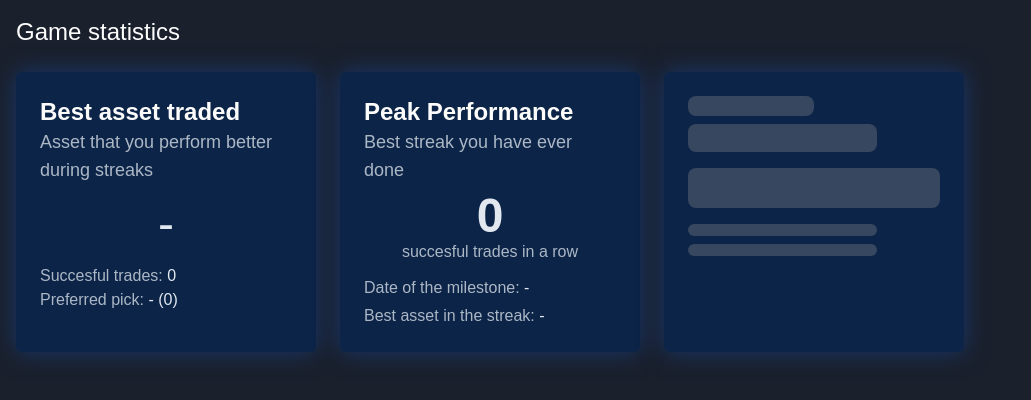
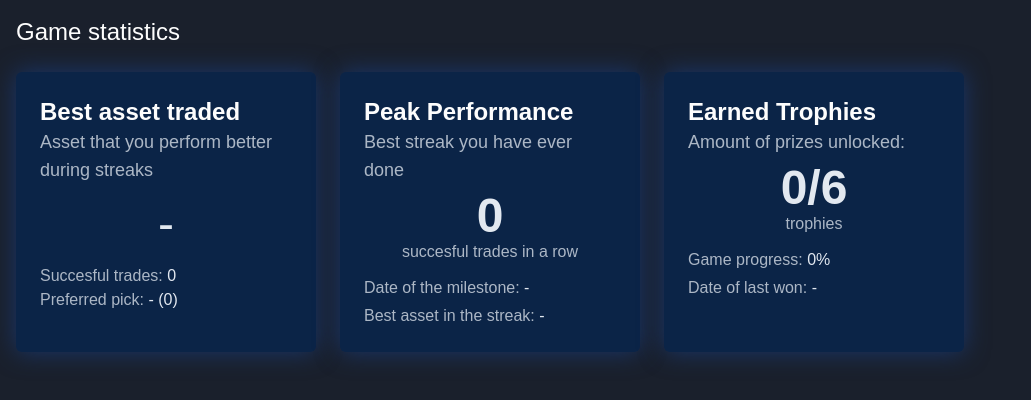
Before and after one commit to Joadevy/Trader-or-not-next, a Next.js app: page /statistics in a window 1280 px wide. Shown: the top 400 px of the page, without its empty margins (0-1031 px from the left). Built offline with nearby package versions, Linux system fonts and the light colour scheme; a web font is replaced by a local one.

Commit message:
fix: display loader and date of last trohpy earned properly

```diff
--- a/src/components/Statistics/TrophiesGained.tsx
+++ b/src/components/Statistics/TrophiesGained.tsx
@@ -26,7 +26,7 @@ const TrophiesEarned = () => {
     if (typeof window !== "undefined" && window.localStorage) {
       localStorage.getItem("trophies")
         ? setTrophiesEarned(JSON.parse(localStorage.getItem("trophies")!) ?? [])
-        : [];
+        : setTrophiesEarned([]);
     }
   }, []);
 
@@ -65,6 +65,7 @@ const TrophiesEarned = () => {
 
           <p>
             <span className="opacity-75">Date of last won: </span>
+            {getLastTrophieEarned(trophiesEarned) ? (
               <span>
                 {new Date(
                   getLastTrophieEarned(trophiesEarned).date,
@@ -74,6 +75,9 @@ const TrophiesEarned = () => {
                   day: "numeric",
                 })}
               </span>
+            ) : (
+              "-"
+            )}
           </p>
         </div>
       </div>
```
Lines whose indentation alone changed are shown as unchanged.
